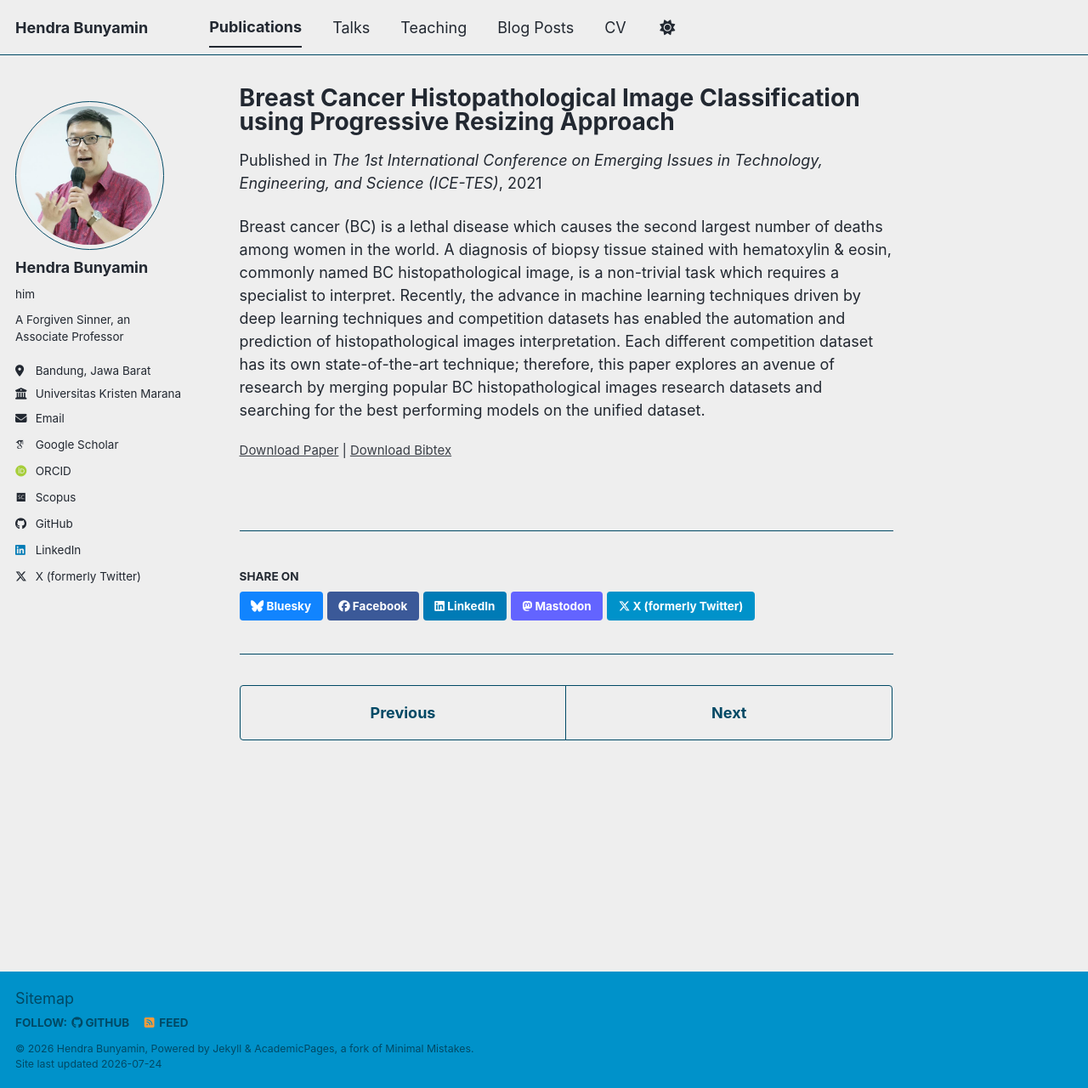
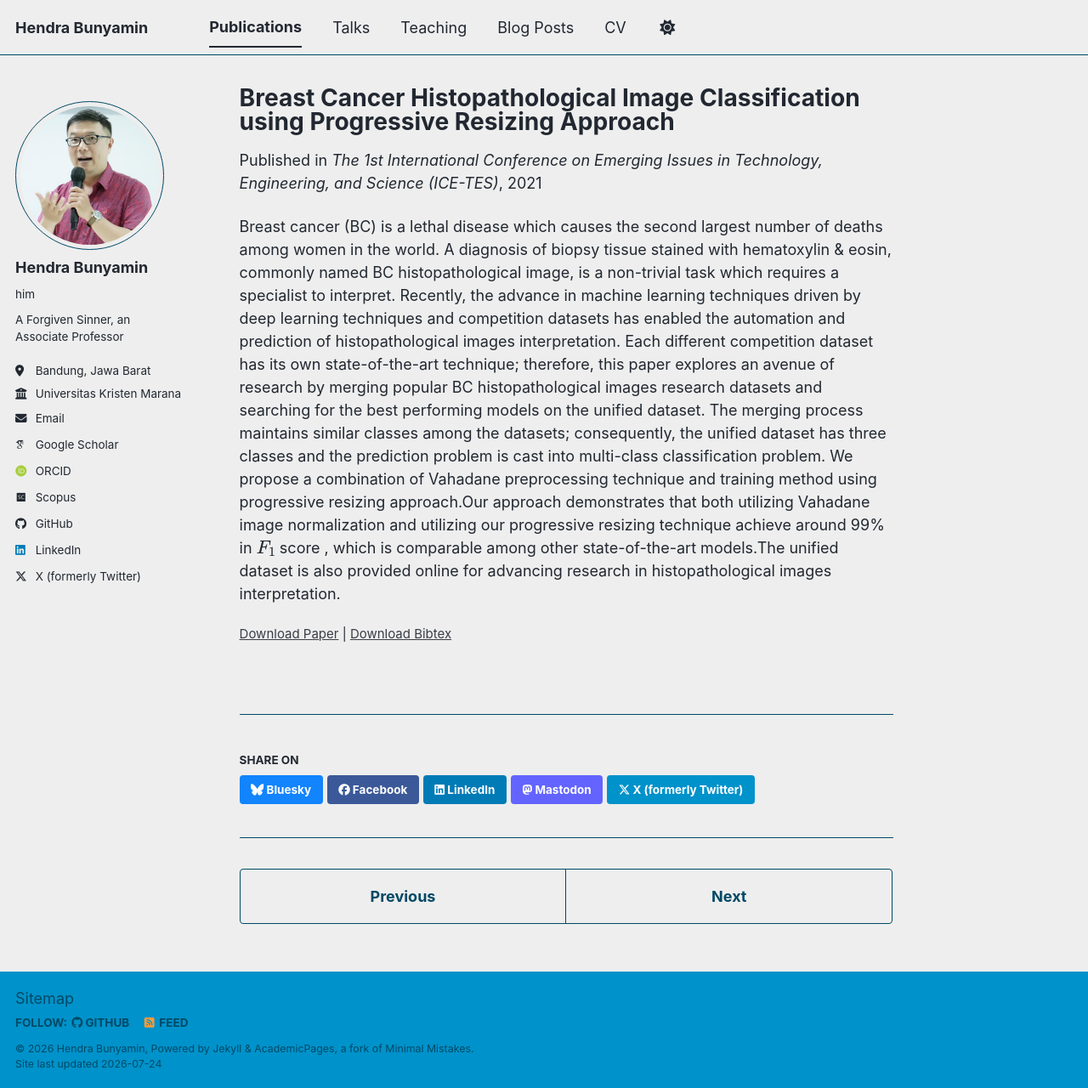
Before and after one commit to hbunyamin/hbunyamin.github.io, a Jekyll site: the page built from _publications/2021-07-01-breast-cancer.md, in a window 1280 px wide and 1280 px high. Shown: the whole window at 85% size. Built offline with Jekyll 4.4.1, drawn with Linux system fonts in a browser that asks for light colours; some web fonts are replaced; a script bundle is joined from its source files by our own code; library files that are not in the unit come from our copies.

Commit message:
Masih benerin _publications

```diff
--- a/_publications/2021-07-01-breast-cancer.md
+++ b/_publications/2021-07-01-breast-cancer.md
@@ -3,11 +3,11 @@
 collection: publications
 category: conferences
 permalink: # none
-excerpt: # none
+excerpt: 'This paper proposes a method that merges multiple breast cancer histopathological image datasets into a unified three-class dataset, applies Vahadane preprocessing and progressive resizing training, and achieves an $$F_1$$ score of around 99%, comparable to other state-of-the-art models.'
 date: 2021-07-01
 venue: 'The 1st International Conference on Emerging Issues in Technology, Engineering, and Science (ICE-TES)'
 paperurl: 'http://www.scitepress.org/Papers/2021/107541/107541.pdf'
 bibtexurl: 'https://maranathaedu-my.sharepoint.com/:u:/g/personal/hendra_bunyamin_it_maranatha_edu/IQBSjmS8EsSuTaILrNsVSjr_Ae182EPegEFcqoXvnLu4wS8?e=BnyeYB'
 ---
 
-Breast cancer (BC) is a lethal disease which causes the second largest number of deaths among women in the world. A diagnosis of biopsy tissue stained with hematoxylin & eosin, commonly named BC histopathological image, is a non-trivial task which requires a specialist to interpret. Recently, the advance in machine learning techniques driven by deep learning techniques and competition datasets has enabled the automation and prediction of histopathological images interpretation. Each different competition dataset has its own state-of-the-art technique; therefore, this paper explores an avenue of research by merging popular BC histopathological images research datasets and searching for the best performing models on the unified dataset.
+Breast cancer (BC) is a lethal disease which causes the second largest number of deaths among women in the world. A diagnosis of biopsy tissue stained with hematoxylin & eosin, commonly named BC histopathological image, is a non-trivial task which requires a specialist to interpret. Recently, the advance in machine learning techniques driven by deep learning techniques and competition datasets has enabled the automation and prediction of histopathological images interpretation. Each different competition dataset has its own state-of-the-art technique; therefore, this paper explores an avenue of research by merging popular BC histopathological images research datasets and searching for the best performing models on the unified dataset. The merging process maintains similar classes among the datasets; consequently, the unified dataset has three classes and the prediction problem is cast into multi-class classification problem. We propose a combination of Vahadane preprocessing technique and training method using progressive resizing approach.Our approach demonstrates that both utilizing Vahadane image normalization and utilizing our progressive resizing technique achieve around 99% in $$F_1$$ score , which is comparable among other state-of-the-art models.The unified dataset is also provided online for advancing research in histopathological images interpretation.
```
Also changed, not shown: _publications/2024-10-01-readmission.md (+1 -1 lines), _publications/2025-01-01-harga-saham.md (added, +14 -0 lines), _publications/2025-06-08-paper-title-number-5.md (deleted, +0 -13 lines), _publications/2026-06-30-seafood.md (+1 -1 lines).
